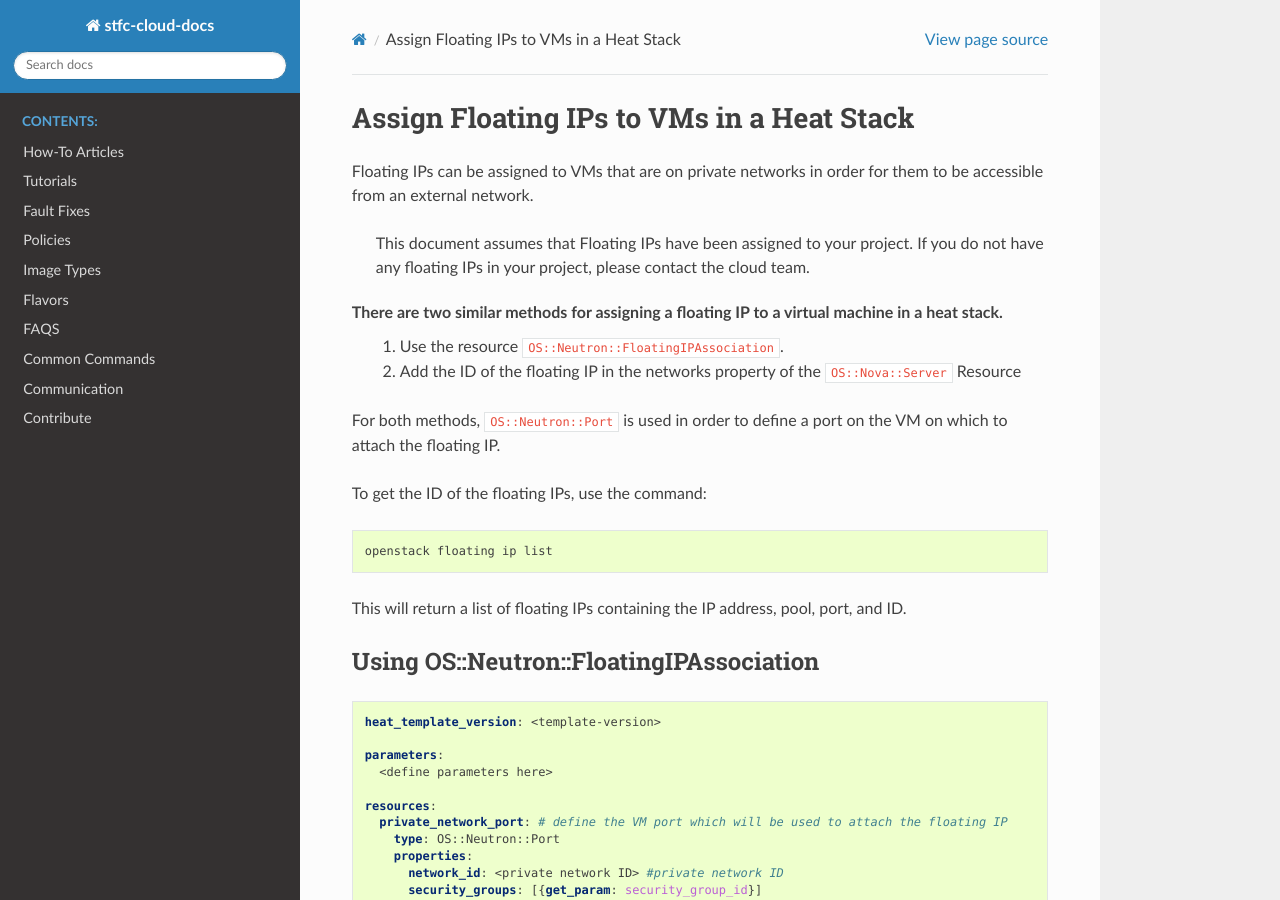
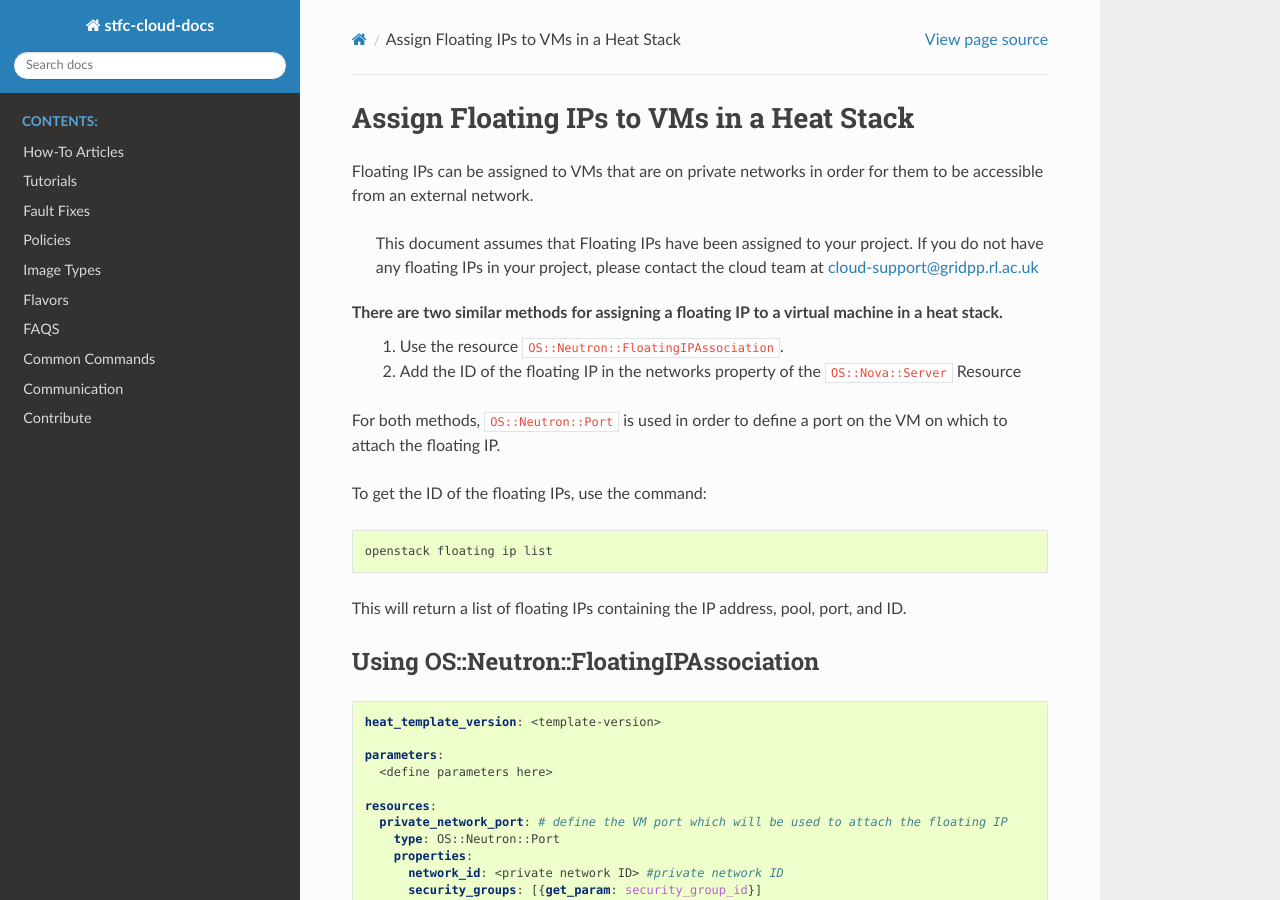
Before and after one commit to stfc/cloud-docs, a Sphinx documentation site: the page built from source/Heat/AssignFloatingIPtoVMStack.rst, in a window 1280 px wide and 900 px high. Built offline with Sphinx 7.4.7 and the Read the Docs theme 2.0.0, drawn with Linux system fonts in a browser that asks for light colours.

Commit message:
Update AssignFloatingIPtoVMStack.rst
Adding in cloud team support email

```diff
--- a/source/Heat/AssignFloatingIPtoVMStack.rst
+++ b/source/Heat/AssignFloatingIPtoVMStack.rst
@@ -5,7 +5,7 @@ Assign Floating IPs to VMs in a Heat Stack
 Floating IPs can be assigned to VMs that are on private networks in order for them to be accessible
 from an external network.
 
-  This document assumes that Floating IPs have been assigned to your project. If you do not have any floating IPs in your project, please contact the cloud team.
+  This document assumes that Floating IPs have been assigned to your project. If you do not have any floating IPs in your project, please contact the cloud team at cloud-support@gridpp.rl.ac.uk
 
 There are two similar methods for assigning a floating IP to a virtual machine in a heat stack.
   1. Use the resource ``OS::Neutron::FloatingIPAssociation``.
```
